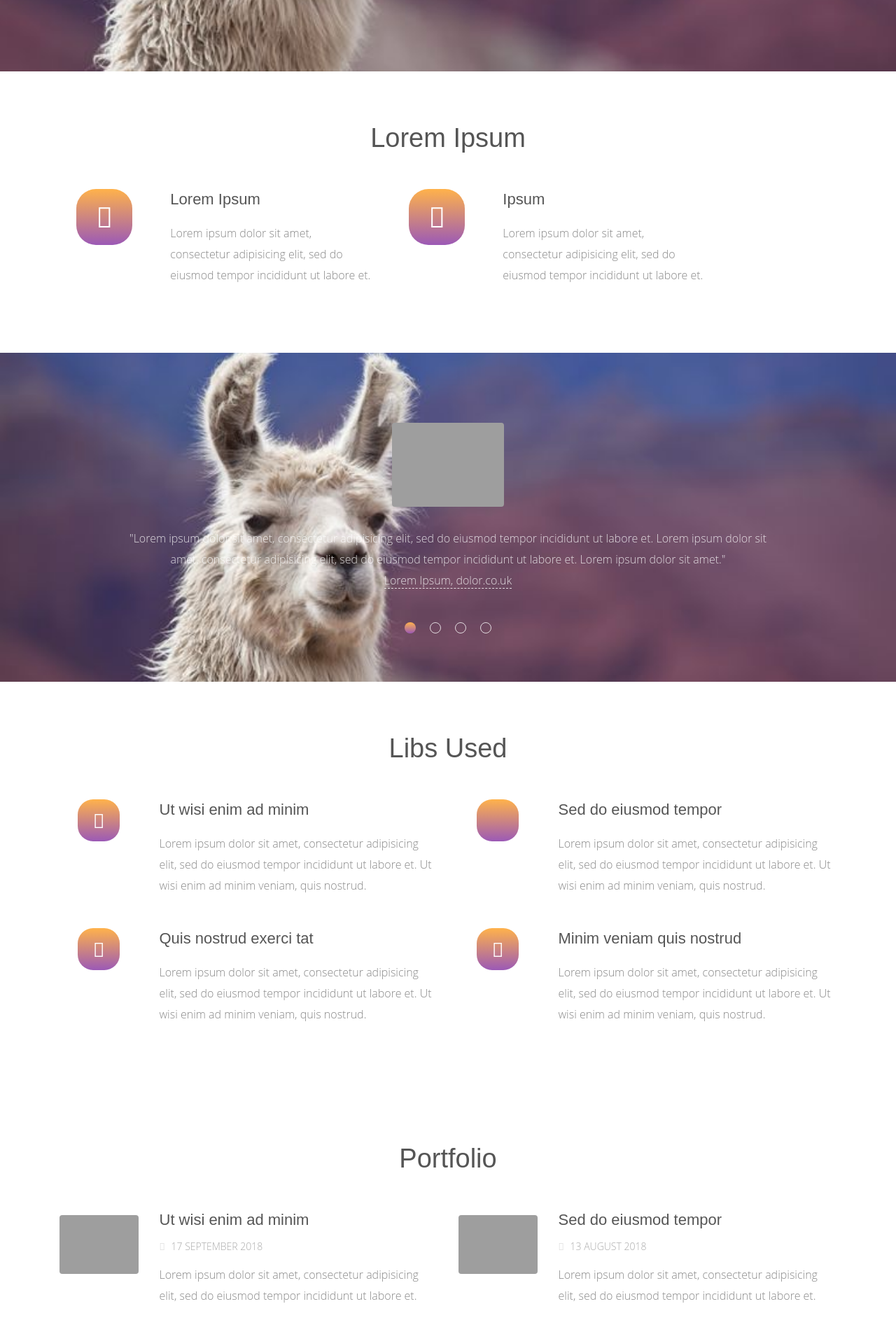
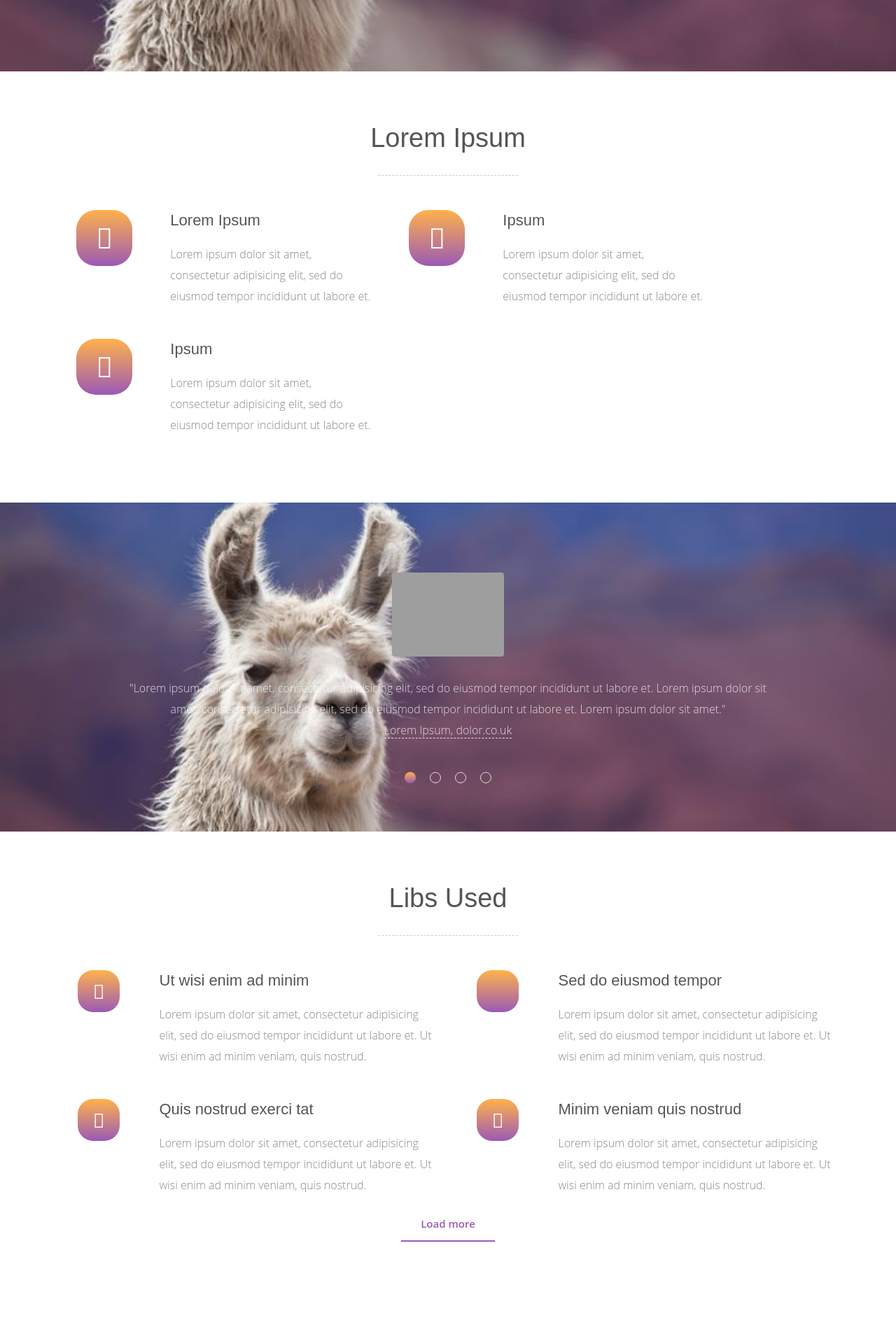
Before and after one commit to Naman-sopho/llamas_rule, a PHP site: page / in a window 1280 px wide. Shown: the part 638-2551 px from the top of the page at 70% size. Run offline with PHP 8.4, Linux system fonts and the light colour scheme; some libraries are stand-ins or nearby versions; grey boxes are pictures that could not be loaded.

Commit message:
Resolve wow.js bug
Implement scrolling from navbar links

```diff
--- a/css/main.css
+++ b/css/main.css
@@ -92,6 +92,10 @@ img {
 }
 
 /** Common **/
+.wow {
+   visibility: hidden;
+}
+
 .section-container {
     margin: 0 auto;
     padding-bottom: 80px;
@@ -174,6 +178,12 @@ img {
 	outline: 0;
 	color: #9b59b6;
 	box-shadow: none;
+}
+
+.divider-1 span {
+	display: inline-block;
+	width: 200px;
+	border-bottom: 1px dashed #ccc;
 }
 
 /** Top **/
@@ -339,7 +349,6 @@ img {
 
 .portfolio-box-image {
 	margin-top: 8px;
-	overflow: hidden;
 	border-radius: 4px;
 }
 
--- a/home.html
+++ b/home.html
@@ -1,3 +1,5 @@
+<!DOCTYPE html>
+
 <head>
     <!-- Bootstrap 4 -->
     <link rel="stylesheet" href="https://maxcdn.bootstrapcdn.com/bootstrap/4.4.1/css/bootstrap.min.css">
@@ -9,9 +11,11 @@
 </head>
 
 <!-- JavaScript -->
-<script src="https://code.jquery.com/jquery-3.4.1.min.js"></script>
+<script src="https://code.jquery.com/jquery-3.4.1.js"></script>
+<script src="https://code.jquery.com/jquery-migrate-1.4.1.min.js"></script>
+<script src="js/jquery.backstretch.min.js"></script>
+<script src="https://cdnjs.cloudflare.com/ajax/libs/waypoints/2.0.5/waypoints.min.js"></script>
 <script src="js/wow.min.js"></script>
-<script src="js/jquery.backstretch.min.js"></script>
 
 <script src="js/main.js"></script>
 
@@ -19,7 +23,7 @@
     <div id="wrapper">
         <div id="page-content">
             <!-- Navbar -->
-            <nav class="navbar navbar-dark fixed-top navbar-expand-md navbar-no-bg">
+            <nav class="navbar navbar-dark fixed-top navbar-expand-md navbar-no-bg fixed-top">
                 <div class="container">
                     <a class="navbar-brand" href="home.html"></a>
                     <button class="navbar-toggler" type="button" data-toggle="collapse" data-target="#navbarNav"
@@ -29,13 +33,13 @@
                     <div class="collapse navbar-collapse" id="navbarNav">
                         <ul class="navbar-nav ml-auto">
                             <li class="nav-item">
-                                <a class="nav-link scroll-link" href="#top-content">Lorem</a>
+                                <a class="nav-link scroll-link" href="#top">Lorem</a>
                             </li>
                             <li class="nav-item">
-                                <a class="nav-link scroll-link" href="#services">Ipsum</a>
+                                <a class="nav-link scroll-link" href="#second">Ipsum</a>
                             </li>
                             <li class="nav-item">
-                                <a class="nav-link scroll-link" href="#about-us">Dolor</a>
+                                <a class="nav-link scroll-link" href="#facts">Dolor</a>
                             </li>
                         </ul>
                     </div>
@@ -92,6 +96,22 @@
                                 </div>
                             </div>
                         </div>
+                        <div class="col-md-5 second-box ">
+                            <div class="row wow fadeInDown">
+                                <div class="col-md-4">
+                                    <div class="second-box-icon">
+                                        <i class="fas fa-cog"></i>
+                                    </div>
+                                </div>
+                                <div class="col-md-8">
+                                    <h3>Ipsum</h3>
+                                    <p>Lorem ipsum dolor sit amet, consectetur adipisicing elit, sed do eiusmod tempor
+                                        incididunt ut
+                                        labore et.</p>
+                                </div>
+                            </div>
+                        </div>
+
                         <div class="col-md-5 second-box wow fadeInDown">
                             <div class="row">
                                 <div class="col-md-4">
@@ -305,7 +325,11 @@
                             </div>
                         </div>
                     </div>
-
+                    <div class="row">
+                        <div class="col section-bottom-button wow fadeInUp">
+                            <a class="btn btn-primary btn-link-2" href="#">Load more</a>
+                        </div>
+                    </div>
                 </div>
             </div>
 
--- a/js/main.js
+++ b/js/main.js
@@ -1,10 +1,12 @@
 function scroll_to(clicked_link, nav_height) {
     var element_class = clicked_link.attr('href').replace('#', '.');
     var scroll_to = 0;
-    if (element_class != '.top-content') {
+
+    if (element_class != '.top') {
         element_class += '-container';
         scroll_to = $(element_class).offset().top - nav_height;
     }
+
     if ($(window).scrollTop() != scroll_to) {
         $('html, body').stop().animate({ scrollTop: scroll_to }, 1000);
     }
@@ -16,15 +18,23 @@ $(document).ready(function () {
         scroll_to($(this), $('nav').outerHeight());
     });
 
+    $('.top').backstretch("images/llama-top-bg.jpg");
+    $('.facts-container').backstretch("images/llama-top-bg.jpg");
+
+    // carousel
+
+    $('.nav-tabs a').click(function () {
+        $(this).tab('show');
+    });
+
+    $('a[data-toggle="tab"]').on('shown.bs.tab', function () {
+        $('.facts-container').backstretch("resize");
+    });
 
     // Initialise WoW
     new WOW().init();
+});
 
-    $('.top').backstretch("images/llama-top-bg.jpg");
-    $('.facts-container').backstretch("images/llama-top-bg.jpg");
-
-    // crousel
-    $('a[data-toggle="tab"]').on('shown.bs.tab', function () {
-        $('.facts-container').backstretch("resize");
-    });
+jQuery(window).on("load", function () {
+    $(".fact-image img").attr("style", "width: auto !important; height: auto !important;");
 });
```
